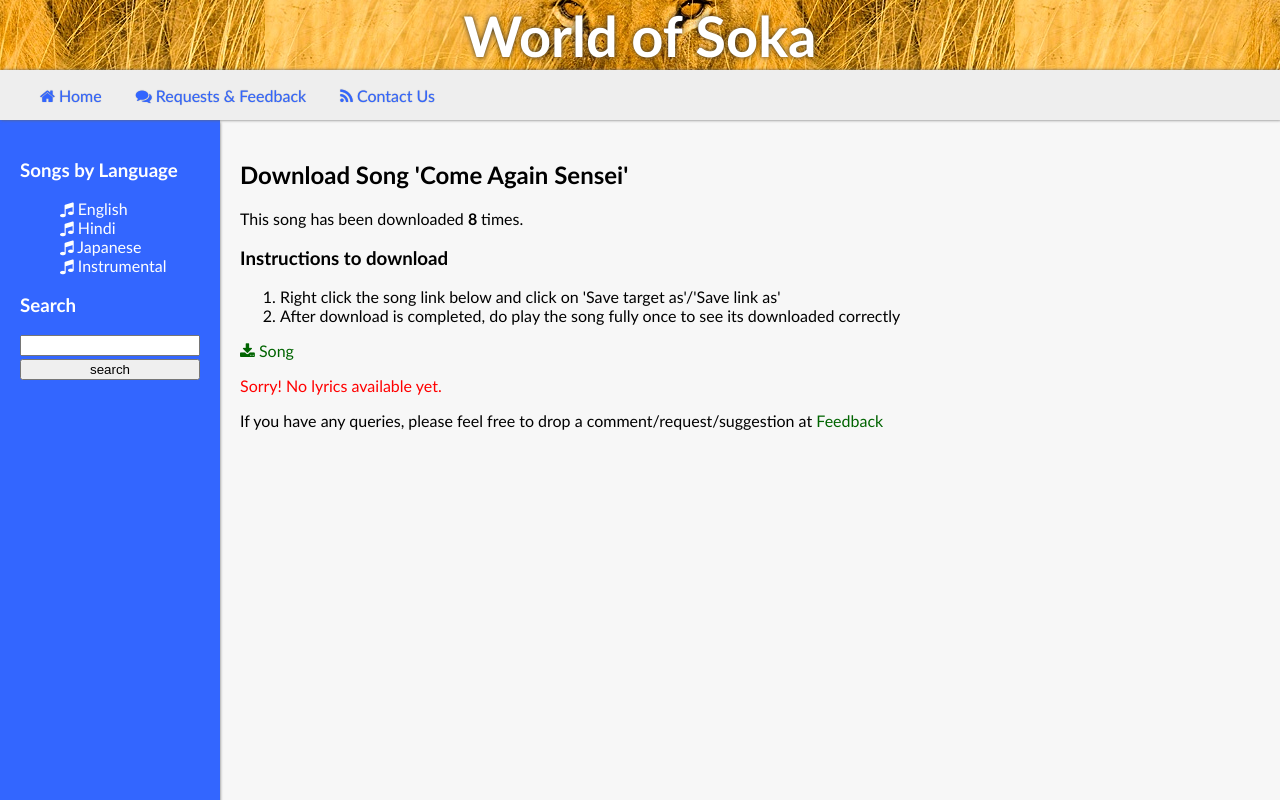
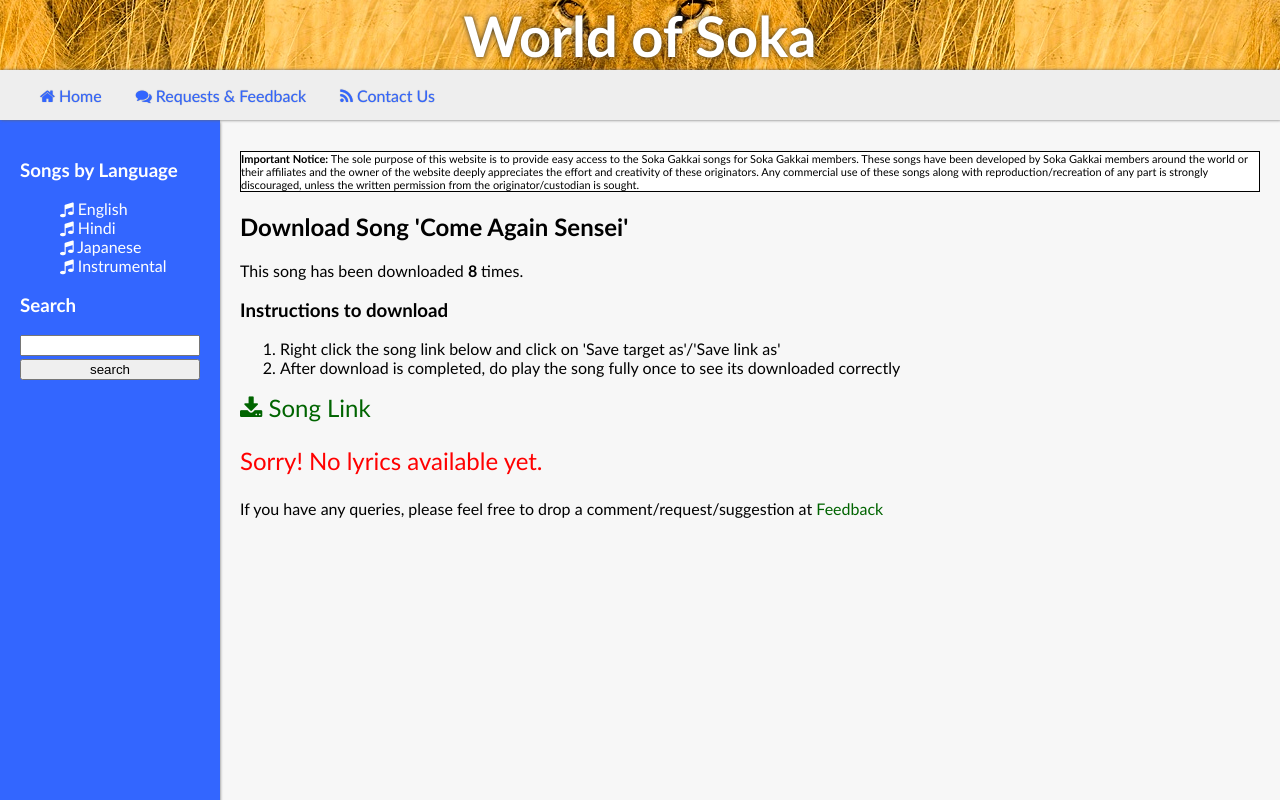
Before and after one commit to sidmanu/WorldOfSoka, a Django app: page /songs/download/9/ in a window 1280 px wide. Run offline with Django 3.2, Linux system fonts and the light colour scheme; data comes from the database, SQL or seed files in the repository; both versions use the stored data as it was after the commit; some libraries are stand-ins or nearby versions.

Commit message:
added disclaimer

```diff
--- /dev/null
+++ b/templates/songs/disclaimer.html
@@ -0,0 +1,8 @@
+
+
+<p style="font-size:11px; background:white;border:solid thin #000">
+<b> Important Notice:  </b>
+The sole purpose of this website is to provide easy access to the Soka Gakkai songs for Soka Gakkai members. These songs have been developed by Soka Gakkai members around the world or their affiliates and the owner of the website deeply appreciates the effort and creativity of these originators.
+Any commercial use of these songs along with reproduction/recreation of any part is strongly discouraged, unless the written permission from the originator/custodian is sought.
+
+</p>
--- a/templates/songs/download.html
+++ b/templates/songs/download.html
@@ -4,6 +4,8 @@
 {% block title %} Download {{song.title}} {% endblock %}
 
 {% block content %}
+
+	{% include "songs/disclaimer.html" %}
 	<h2> Download Song '{{song.title}}' </h2>
 
 	<p> This song has been downloaded <b> {{song.num_downloads}} </b> times.</p>
@@ -13,16 +15,16 @@
 		<li> After download is completed, do play the song fully once to see its downloaded correctly </li>
 	</ol>
 
-	<a style="width:200px" href='/static/{{song.song_path}}'>
-	<i class="fa fa-download"></i> Song
+	<a style="width:200px;font-size:24px" href='/static/{{song.song_path}}'>
+	<i class="fa fa-download"></i> Song Link
 	</a> &nbsp &nbsp
 	{% if song.lyrics_path == "invalid" %}
-		<p style="color:red">
+		<p style="color:red; font-size:24px">
 		Sorry! No lyrics available yet.
 		</p>
 	{% else %}
-	<a href='/static/{{song.lyrics_path}}'>
-		<i class="fa fa-file-word-o"></i> Lyrics</a>
+	<a href='/static/{{song.lyrics_path}}' style="font-size:24px">
+		<i class="fa fa-file-word-o" ></i> Lyrics</a>
 
 	{% endif %}
 	<p> If you have any queries, please feel free to drop a
--- a/templates/songs/index.html
+++ b/templates/songs/index.html
@@ -4,7 +4,7 @@
 {% block title %} Welcome to WorldOfSoka! {% endblock %}
 
 {% block content %}
-
+{% include "songs/disclaimer.html" %}
 <h3> Most Downloaded </h3>
 {% include "songs/song_player_list.html" with songs=most_dwld_songs %}
 
--- a/templates/songs/lang.html
+++ b/templates/songs/lang.html
@@ -4,6 +4,7 @@
 {% block title %} {{lang}} Songs {% endblock %}
 
 {% block content %}
+{% include "songs/disclaimer.html" %}
 	<h3> {{lang}} Songs </h3>
 	{% include 'songs/song_player_list.html' with songs=song_list %}
 {% endblock %}
--- a/templates/songs/search.html
+++ b/templates/songs/search.html
@@ -4,6 +4,7 @@
 {% block title %} Search {% endblock %}
 
 {% block content %}
+	{% include "songs/disclaimer.html" %}
 	<h3> Songs matching "{{search_string}}" </h3>
 	{% if not song_list %}
 	No songs found matching the search string!
```
Also changed, not shown: db.sqlite3.
